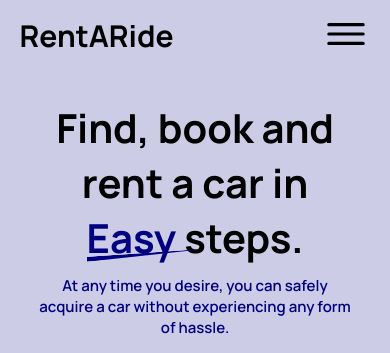
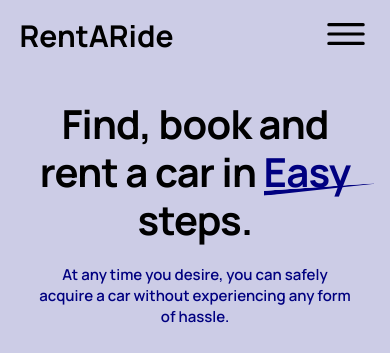
Before and after one commit to Jayman100/Rentaride-project, a plain HTML site: page index.html in a window 390 px wide. Shown: the top 353 px of the page. Drawn offline with nearby package versions, Linux system fonts and the light colour scheme.

Commit message:
final commit

```diff
--- a/css/query.css
+++ b/css/query.css
@@ -263,7 +263,9 @@
 
   .hero-text-box .heading-primary {
     font-size: 4rem;
-    margin-bottom: 1rem;
+    line-height: 1.2;
+    letter-spacing: -0.75px;
+    margin-bottom: 2rem;
   }
 
   .hero-text-box .heading-sub {
```
